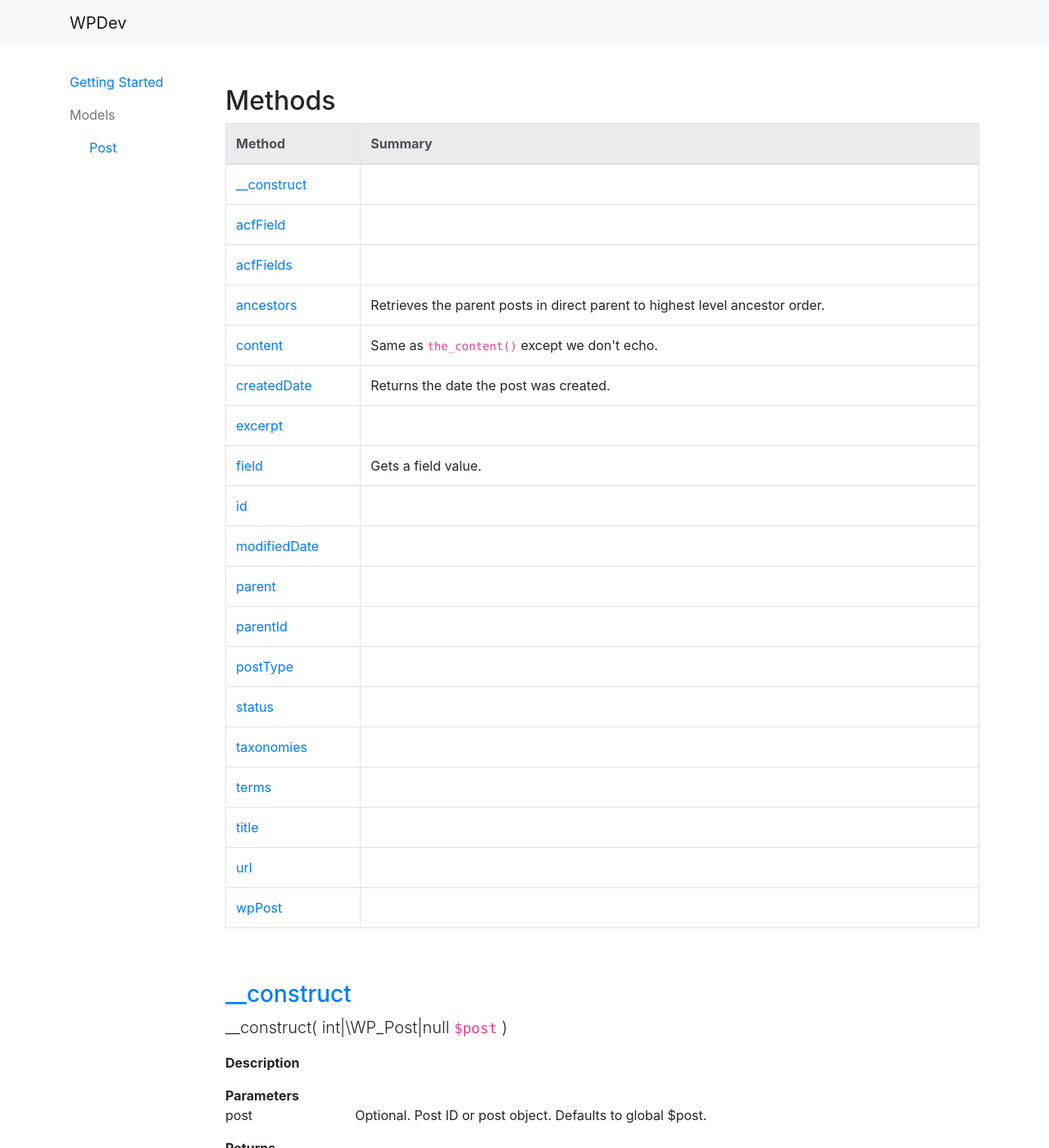
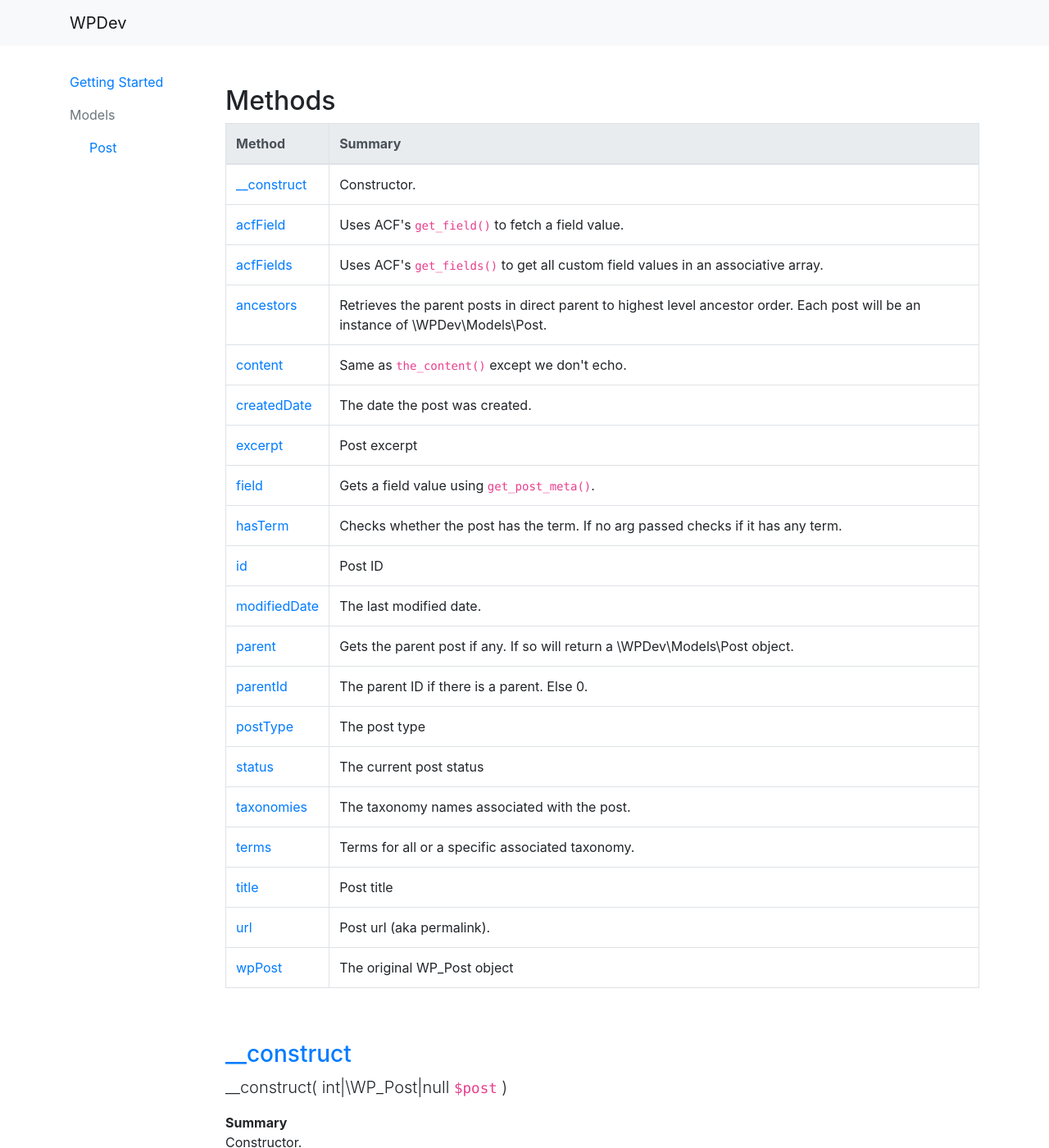
Before and after one commit to JoshMoreno/wpdev, a Jekyll site: the page built from docs/models/post.liquid, in a window 1280 px wide and 1400 px high. Shown: the whole window at 82% size. Built offline with Jekyll 4.4.1, drawn with Linux system fonts in a browser that asks for light colours; some of the changed text lies outside the part shown.

Commit message:
updated docs

```diff
--- a/docs/_data/models/Post.yaml
+++ b/docs/_data/models/Post.yaml
@@ -4,7 +4,7 @@ namespace: WPDev\Models
 methods:
     -
         name: __construct
-        summary: ''
+        summary: Constructor.
         description: ''
         visibility: public
         return:
@@ -18,7 +18,7 @@ methods:
                 default: null
     -
         name: acfField
-        summary: ''
+        summary: 'Uses ACF''s <code>get_field()</code> to fetch a field value.'
         description: ''
         visibility: public
         return:
@@ -36,7 +36,7 @@ methods:
                 default: true
     -
         name: acfFields
-        summary: ''
+        summary: 'Uses ACF''s <code>get_fields()</code> to get all custom field values in an associative array.'
         description: ''
         visibility: public
         return:
@@ -50,7 +50,7 @@ methods:
                 default: true
     -
         name: ancestors
-        summary: 'Retrieves the parent posts in direct parent to highest level ancestor order.'
+        summary: 'Retrieves the parent posts in direct parent to highest level ancestor order. Each post will be an instance of \WPDev\Models\Post.'
         description: "The direct parent is returned as the first value in the array.\nThe highest level ancestor is returned as the last value in the array."
         visibility: public
         return:
@@ -58,7 +58,7 @@ methods:
             description: 'Array of \WPDev\Models\Post objects'
     -
         name: createdDate
-        summary: 'Returns the date the post was created.'
+        summary: 'The date the post was created.'
         description: ''
         visibility: public
         return:
@@ -72,7 +72,7 @@ methods:
                 default: ''
     -
         name: field
-        summary: 'Gets a field value.'
+        summary: 'Gets a field value using <code>get_post_meta()</code>.'
         description: ''
         visibility: public
         return:
@@ -90,7 +90,7 @@ methods:
                 default: true
     -
         name: hasTerm
-        summary: 'Wrapper for <code>has_term()</code>'
+        summary: 'Checks whether the post has the term. If no arg passed checks if it has any term.'
         description: ''
         visibility: public
         return:
@@ -109,7 +109,7 @@ methods:
                 default: ''
     -
         name: id
-        summary: ''
+        summary: 'Post ID'
         description: ''
         visibility: public
         return:
@@ -117,7 +117,7 @@ methods:
             description: ''
     -
         name: title
-        summary: ''
+        summary: 'Post title'
         description: ''
         visibility: public
         return:
@@ -125,7 +125,7 @@ methods:
             description: ''
     -
         name: url
-        summary: ''
+        summary: 'Post url (aka permalink).'
         description: ''
         visibility: public
         return:
@@ -152,7 +152,7 @@ methods:
                 default: false
     -
         name: excerpt
-        summary: ''
+        summary: 'Post excerpt'
         description: ''
         visibility: public
         return:
@@ -160,7 +160,7 @@ methods:
             description: ''
     -
         name: modifiedDate
-        summary: ''
+        summary: 'The last modified date.'
         description: ''
         visibility: public
         return:
@@ -174,7 +174,7 @@ methods:
                 default: ''
     -
         name: parent
-        summary: ''
+        summary: 'Gets the parent post if any. If so will return a \WPDev\Models\Post object.'
         description: ''
         visibility: public
         return:
@@ -182,7 +182,7 @@ methods:
             description: ''
     -
         name: parentId
-        summary: ''
+        summary: 'The parent ID if there is a parent. Else 0.'
         description: ''
         visibility: public
         return:
@@ -190,7 +190,7 @@ methods:
             description: ''
     -
         name: postType
-        summary: ''
+        summary: 'The post type'
         description: ''
         visibility: public
         return:
@@ -198,7 +198,7 @@ methods:
             description: ''
     -
         name: status
-        summary: ''
+        summary: 'The current post status'
         description: ''
         visibility: public
         return:
@@ -206,27 +206,29 @@ methods:
             description: ''
     -
         name: taxonomies
-        summary: ''
+        summary: 'The taxonomy names associated with the post.'
         description: ''
         visibility: public
         return:
             type: array
-            description: ''
+            description: 'Taxonomy names'
     -
         name: terms
-        summary: ''
+        summary: 'Terms for all or a specific associated taxonomy.'
         description: ''
         visibility: public
         return:
-            type: null
+            type: array|mixed
             description: ''
         args:
             -
                 name: taxonomy_name
+                description: ''
+                type: 'null'
                 default: null
     -
         name: wpPost
-        summary: ''
+        summary: 'The original WP_Post object'
         description: ''
         visibility: public
         return:
--- a/docs/_includes/docs/methodDetails.liquid
+++ b/docs/_includes/docs/methodDetails.liquid
@@ -12,7 +12,14 @@
 				{% include docs/methodFullName.liquid method=method %}
 			</p>
 
-			{% if method.description %}
+			{% if method.summary and method.summary != '' %}
+				<section class="mb-3">
+					<strong class="d-block">Summary</strong>
+					{{ method.summary }}
+				</section>
+			{% endif %}
+
+			{% if method.description and method.description != '' %}
 				<section class="mb-3">
 					<strong class="d-block">Description</strong>
 					{{ method.description }}
--- a/docs/models/post.liquid
+++ b/docs/models/post.liquid
@@ -2,4 +2,4 @@
 layout: docs
 permalink: /models/post.html
 ---
-{% include docs/modelPage.liquid model=site.data.models.post %}
+{% include docs/modelPage.liquid model=site.data.models.Post %}
```
Also changed, not shown: 1 other file.
